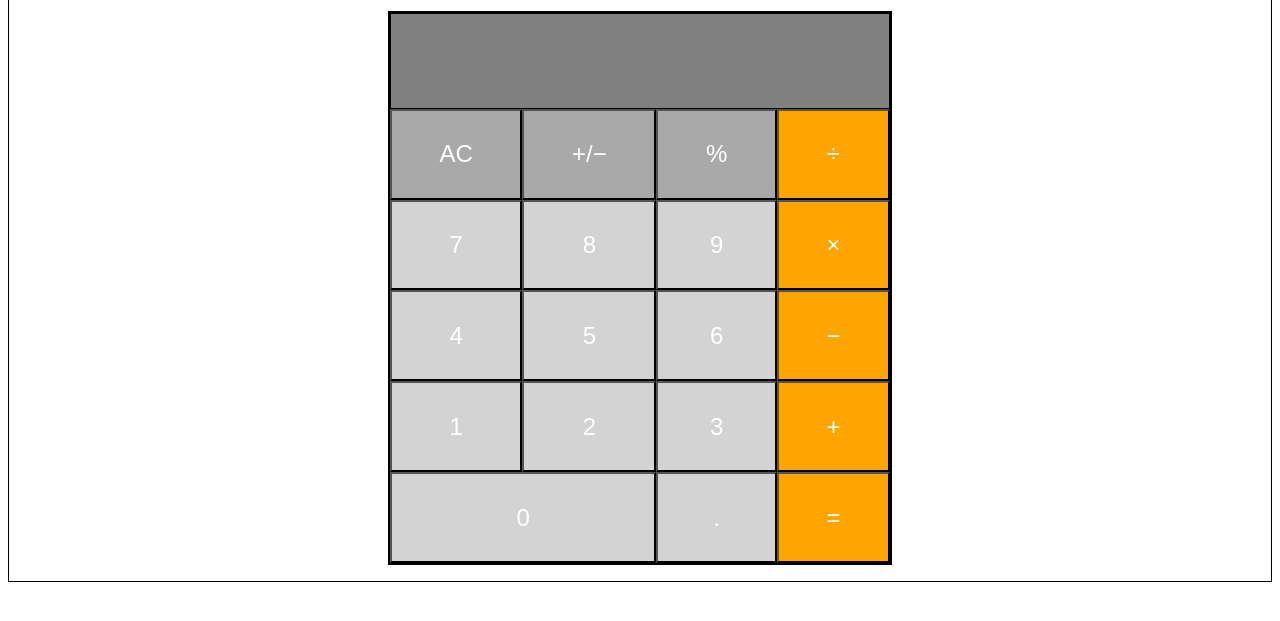
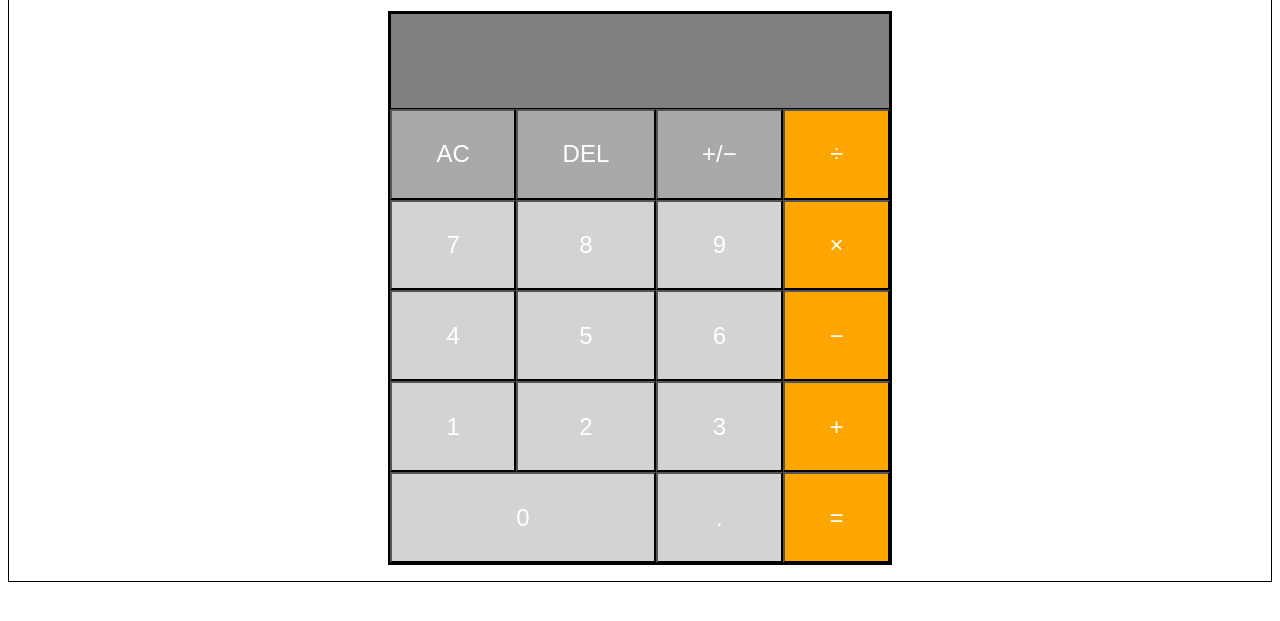
Before and after one commit to Boxis/calculator, a plain HTML site: page index.html in a window 1280 px wide. Shown: the part 83-704 px from the top of the page. Drawn offline with Linux system fonts and the light colour scheme.

Commit message:
Add DEL button

```diff
--- a/index.html
+++ b/index.html
@@ -16,8 +16,8 @@
         <input type="text" id="display" value="" disabled>
 
         <button id="btn-ac" onclick="display.value = ''" class="button-signs">AC</button>
+        <button id="btn-del" class="button-signs" value="del">DEL</button>
         <button id="btn-plusminus" class="button-signs" value="+-">+/−</button>
-        <button id="btn-percent" class="button-signs" value="mod">%</button>
         <button id="btn-division" class="button-signs" value="/">÷</button>
 
         <button id="btn-7" class="button-number" value="7">7</button>
--- a/javascript.js
+++ b/javascript.js
@@ -127,6 +127,8 @@ function decimal(e){
   input.value = input.value + e;
 }
 
+document.getElementById("btn-del").addEventListener("click", backspace);
+
 function backspace(){
   display.value = display.value.slice(0, display.value.length - 1);
   currentNum = currentNum.slice(0, currentNum.length - 1);
--- a/styles.css
+++ b/styles.css
@@ -64,6 +64,6 @@ input {
     background-color: orange;
 }
 
-#btn-ac, #btn-plusminus, #btn-percent {
+#btn-ac, #btn-plusminus, #btn-del {
     background-color: darkgray;
 }
```
Also changed, not shown: 1 other file.
